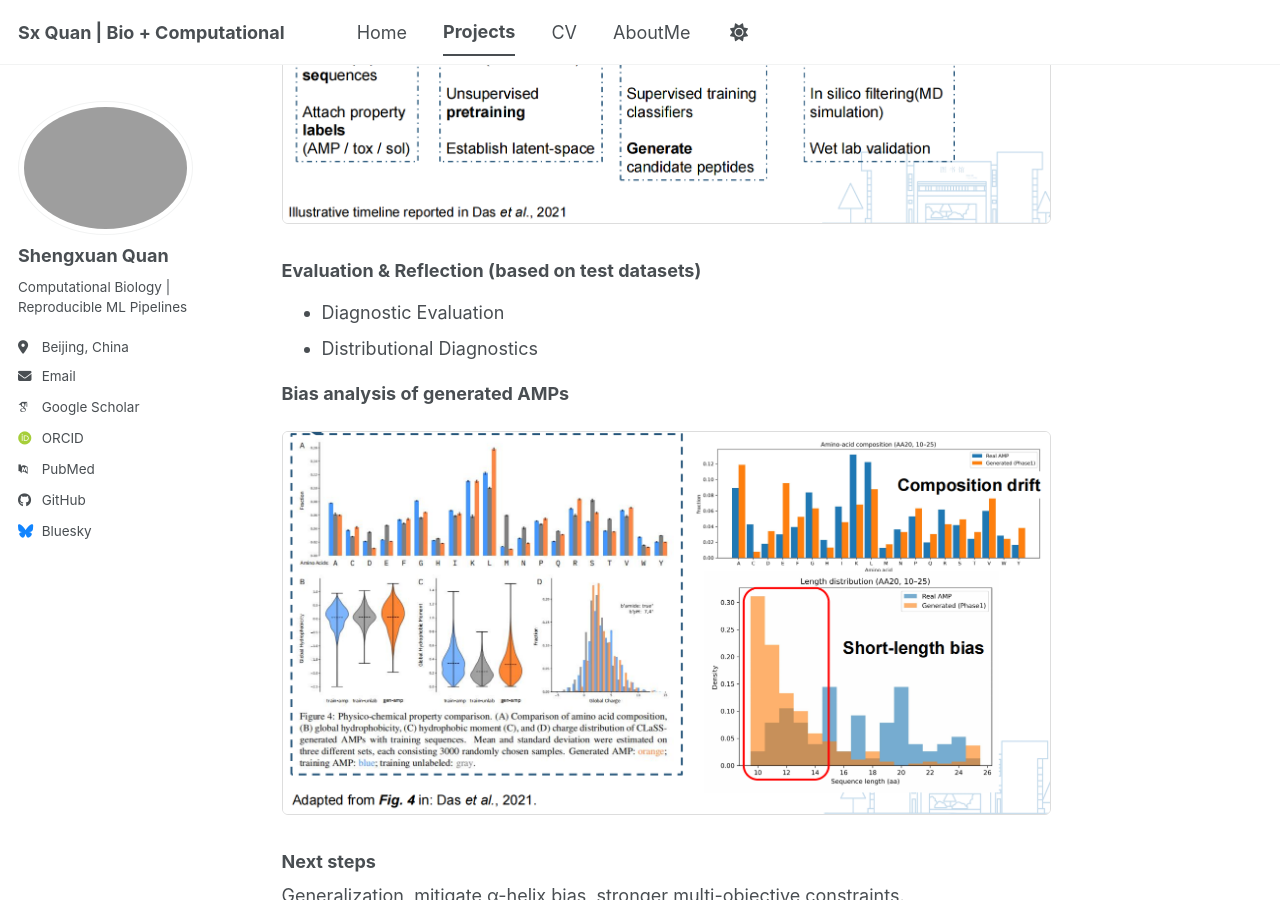
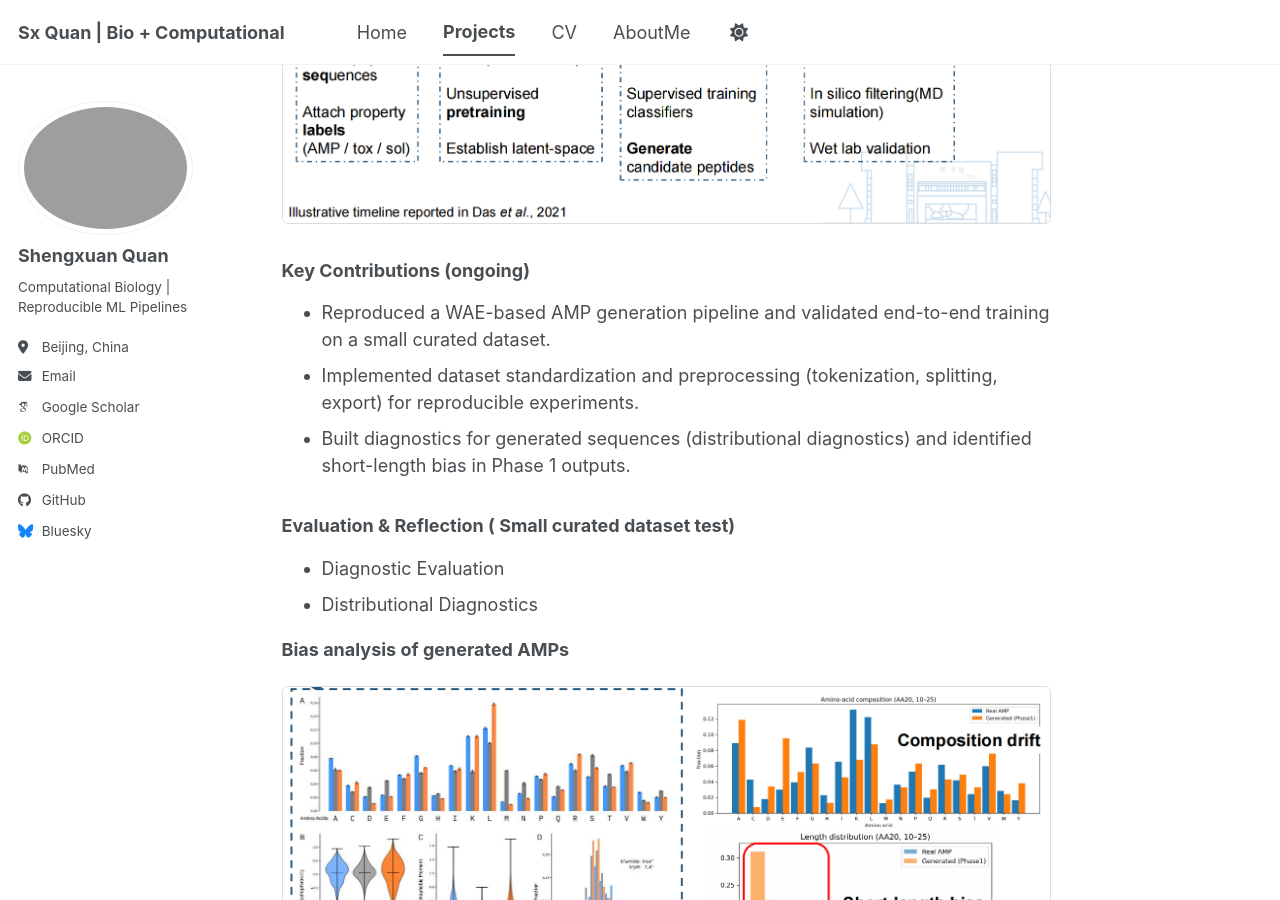
Before and after one commit to ShengxuanQUAN/ShengxuanQUAN.github.io, a Jekyll site: the page built from _portfolio/amp_generative.md, in a window 1280 px wide and 900 px high, scrolled down 1379 px. Built offline with Jekyll 4.4.1, drawn with Linux system fonts in a browser that asks for light colours; some web fonts are replaced; a script bundle is joined from its source files by our own code; library files that are not in the unit come from our copies.

Commit message:
Update amp_generative.md with key contributions
Added key contributions section detailing the AMP generation pipeline and diagnostics.

```diff
--- a/_portfolio/amp_generative.md
+++ b/_portfolio/amp_generative.md
@@ -26,7 +26,13 @@ However, traditional AMP discovery and optimization are often **costly and low-t
 <p><strong>Method flow chart</strong></p>
 <img src="/images/flowchart.png" alt="Method" style="max-width: 100%; height: auto; border: 1px solid #ddd; border-radius: 6px;">
 
-### Evaluation & Reflection (based on test datasets)
+### Key Contributions (ongoing)
+- Reproduced a WAE-based AMP generation pipeline and validated end-to-end training on a small curated dataset.
+- Implemented dataset standardization and preprocessing (tokenization, splitting, export) for reproducible experiments.
+- Built diagnostics for generated sequences (distributional diagnostics) and identified short-length bias in Phase 1 outputs.
+
+
+### Evaluation & Reflection ( Small curated dataset test)
 - Diagnostic Evaluation
 - Distributional Diagnostics
 <p><strong>Bias analysis of generated AMPs</strong></p>
```
